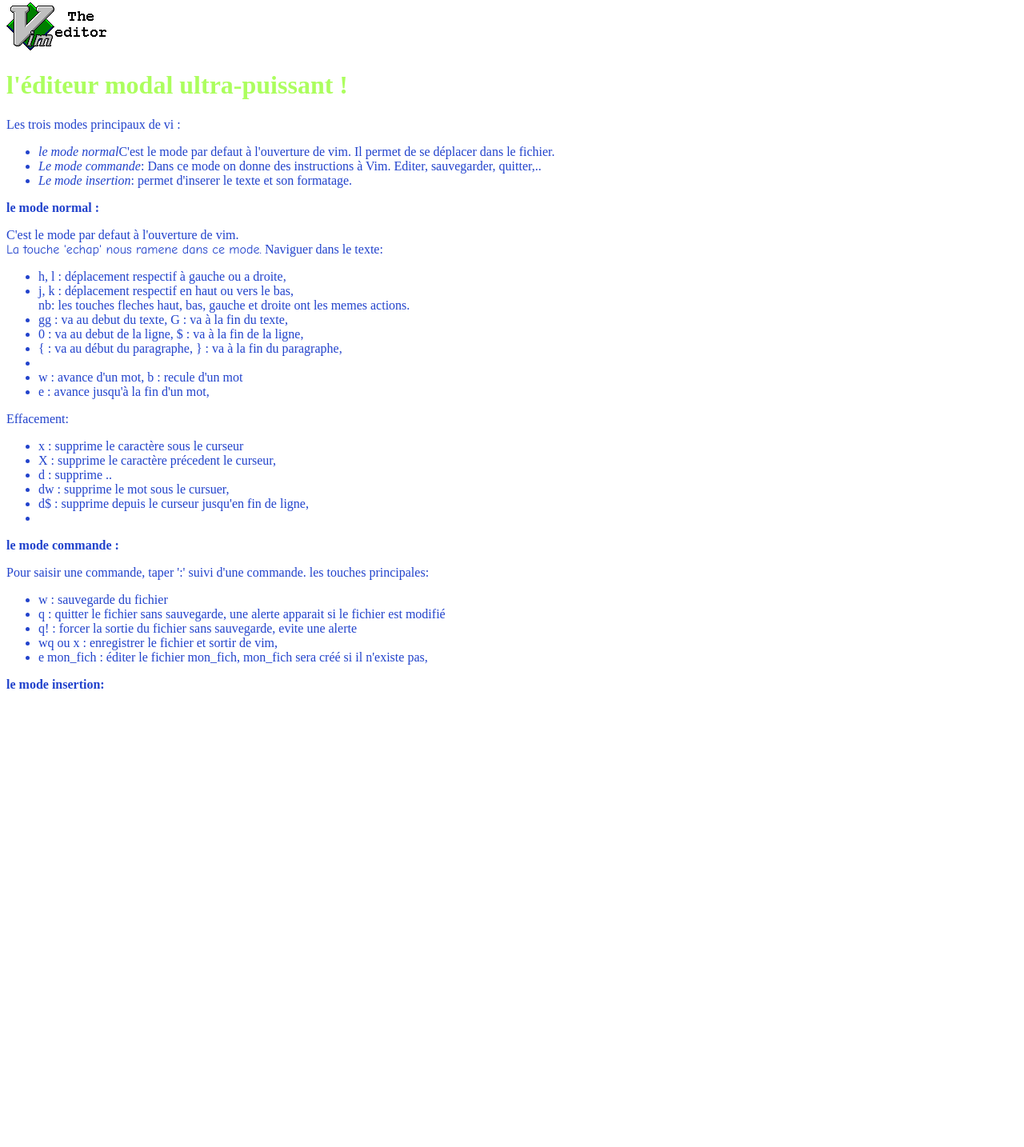
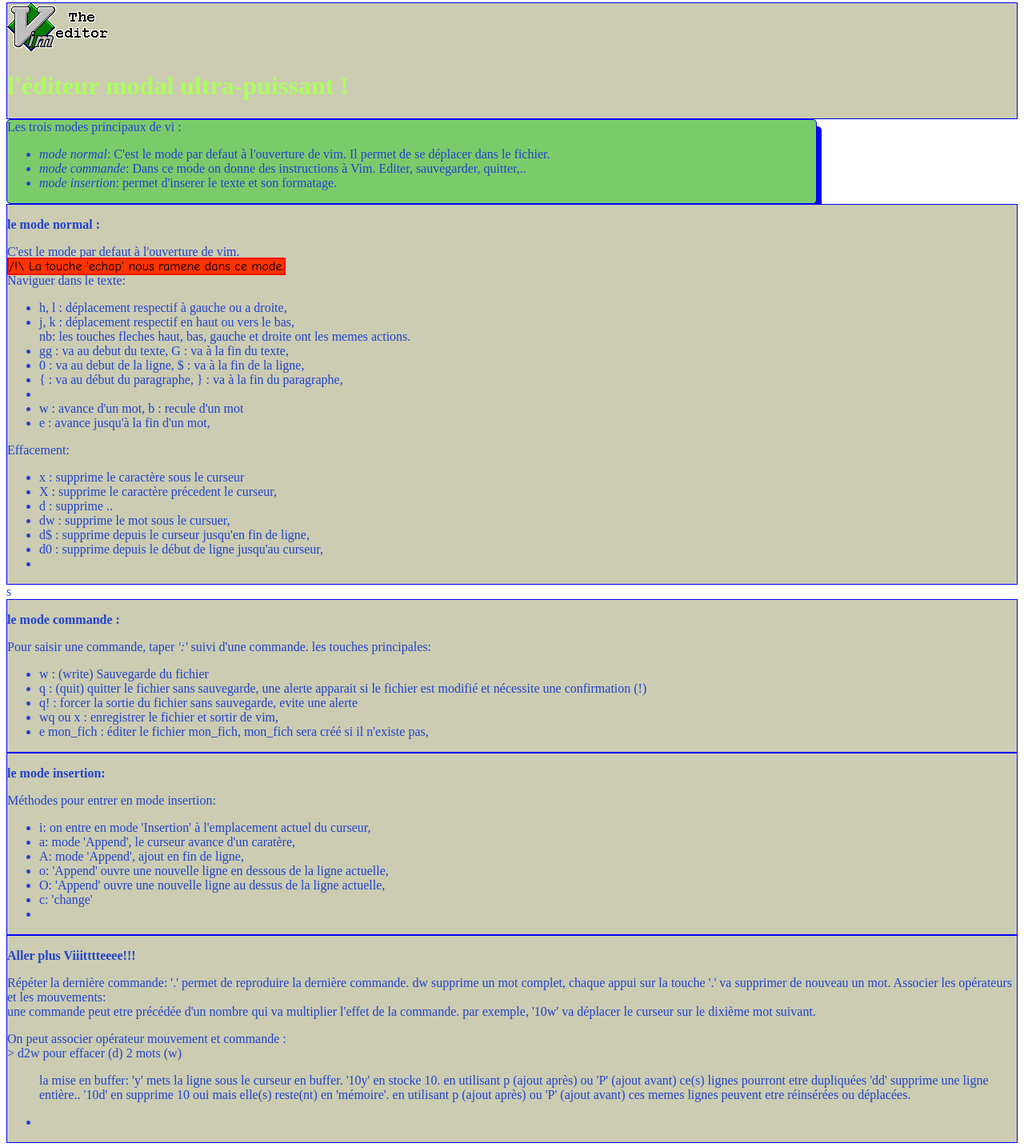
Before and after one commit to didierClin/cheatSheet_vim, a plain HTML site: page index.html in a window 1280 px wide. Shown: the part 5-1439 px from the top of the page at 80% size. Before the commit the page ends 886 px from the top, so only its background shows below. Drawn offline with Linux system fonts and the light colour scheme.

Commit message:
commit maj du 28/10

```diff
--- a/index.html
+++ b/index.html
@@ -11,17 +11,18 @@
       <img src="web/img/vim_editor.gif" alt="logo de Vim"/><h1> l'éditeur modal ultra-puissant !</h1>
 
     </div>
-
+    <div class="entete">
         Les trois modes principaux de vi : <br/>
         <ul>
-	<li><em>le mode normal</em>C'est le mode par defaut à l'ouverture de vim. Il permet de se déplacer dans le fichier.</li>
-
-      <li><em>Le mode commande</em>: Dans ce mode on donne des instructions à Vim. Editer, sauvegarder, quitter,..</li>
-      <li><em>Le mode insertion</em>: permet d'inserer le texte et son formatage.</li>
+    	     <li><em>mode normal</em>: C'est le mode par defaut à l'ouverture de vim. Il permet de se déplacer dans le fichier.</li>
+           <li><em>mode commande</em>: Dans ce mode on donne des instructions à Vim. Editer, sauvegarder, quitter,..</li>
+           <li><em>mode insertion</em>: permet d'inserer le texte et son formatage.</li>
         </ul>
+   </div>
    <div>
     <h3>le mode normal :</h3>
-    C'est le mode par defaut à l'ouverture de vim.<br/> <span id="imp">La touche 'echap' nous ramene dans ce mode.</span>
+      C'est le mode par defaut à l'ouverture de vim.<br/>
+     <span id="imp">/!\ La touche 'echap' nous ramene dans ce mode.</span><br/>
 	    Naviguer dans le texte:
       <ul>
         <li>h, l : déplacement respectif à gauche ou a droite,</li>
@@ -41,21 +42,66 @@
       <li>d : supprime ..</li>
       <li>dw : supprime le mot sous le cursuer,</li>
       <li>d$ : supprime depuis le curseur jusqu'en fin de ligne,</li>
+      <li>d0 : supprime depuis le début de ligne jusqu'au curseur,</li>
       <li></li>
 	</ul>
+</div>s
+  <div class="">
     <h3>le mode commande :</h3>
 
-    Pour saisir une commande, taper ':' suivi d'une commande.
+    Pour saisir une commande, taper <em>':'</em> suivi d'une commande.
     les touches principales:
     <ul>
-      <li>w : sauvegarde du fichier</li>
-      <li>q : quitter le fichier sans sauvegarde, une alerte apparait si le fichier est modifié</li>
+      <li>w : (write) Sauvegarde du fichier</li>
+      <li>q : (quit)  quitter le fichier sans sauvegarde, une alerte apparait si le fichier est modifié et nécessite une confirmation (!)</li>
       <li>q! : forcer la sortie du fichier sans sauvegarde, evite une alerte </li>
       <li>wq ou x : enregistrer le fichier et sortir de vim,</li>
       <li>e mon_fich : éditer le fichier mon_fich, mon_fich sera créé si il n'existe pas,</li>
     </ul>
+</div>
+<div class="">
+    <h3>le mode insertion:</h3>
+	<p>
+		Méthodes pour entrer en mode insertion:
+<ul>
+<li>i: on entre en mode 'Insertion' à l'emplacement actuel du curseur,</li>
+<li>a: mode 'Append', le curseur avance d'un caratère, </li>
+<li>A: mode 'Append', ajout en fin de ligne,</li>
+<li>o: 'Append' ouvre une nouvelle ligne en dessous de la ligne actuelle,</li>
+<li>O: 'Append' ouvre une nouvelle ligne au dessus de la ligne actuelle,</li>
+<li>c: 'change'</li>
+<li></li>
+</ul>
+	</p>
+  </div>
+<div class="">
 
-    <h3>le mode insertion:</h3>
+
+    <h3>Aller plus Viiitttteeee!!!</h3>
+	<p>
+	Répéter la dernière commande:
+	'.' permet de reproduire la dernière commande.
+	dw supprime un mot complet, chaque appui sur la touche '.' va supprimer de nouveau un mot.
+		Associer les opérateurs et les mouvements:<br/>
+une commande peut etre précédée d'un nombre qui va multiplier l'effet de la commande.
+par exemple, '10w' va déplacer le curseur sur le dixième mot suivant.
+</p>
+<p>On peut associer opérateur mouvement et commande :<br/>
+> d2w pour effacer (d) 2 mots (w)
+<ul>
+<p>
+la mise en buffer:
+'y' mets la ligne sous le curseur en buffer.
+'10y' en stocke 10.
+en utilisant p (ajout après) ou 'P' (ajout avant) ce(s) lignes pourront etre dupliquées
+'dd' supprime une ligne entière..
+'10d' en supprime 10
+oui mais elle(s) reste(nt) en 'mémoire'.
+en utilisant p (ajout après) ou 'P' (ajout avant) ces memes lignes peuvent etre réinsérées ou déplacées.
+<li></li>
+</ul>
+	</p>
+
     </div>
   </body>
 </html>
--- a/web/css/app.css
+++ b/web/css/app.css
@@ -6,7 +6,37 @@
 	font-size: 2em;
 	color:	#acfe5e;
 }
+.entete{
+	width: 80%;
+	height: auto;
+	display: block;
+	box-shadow: 6px 9px 0px blue;
+	border-radius: 5px;
+	background-color: #7ACC6A;
+}
+
 #imp {
 	text-align: center;
+	color: black;
+	border: 2px red solid;
+	background-color: #FF3300;
 	font-family: Comic Sans MS,arial ;
 }
+div{
+	border: 1px blue solid;
+	background-color: #CCCCB2;
+}
+a{
+	color: black;
+}
+/* pseudo format hover, active, */
+a:hover{
+	color: white;
+	text-decoration: none;
+}
+a:active{
+
+}
+a:focus {
+	background-color: #FFCC66:
+}
```
Also changed, not shown: 1 other file. Lines whose indentation alone changed are shown as unchanged.
